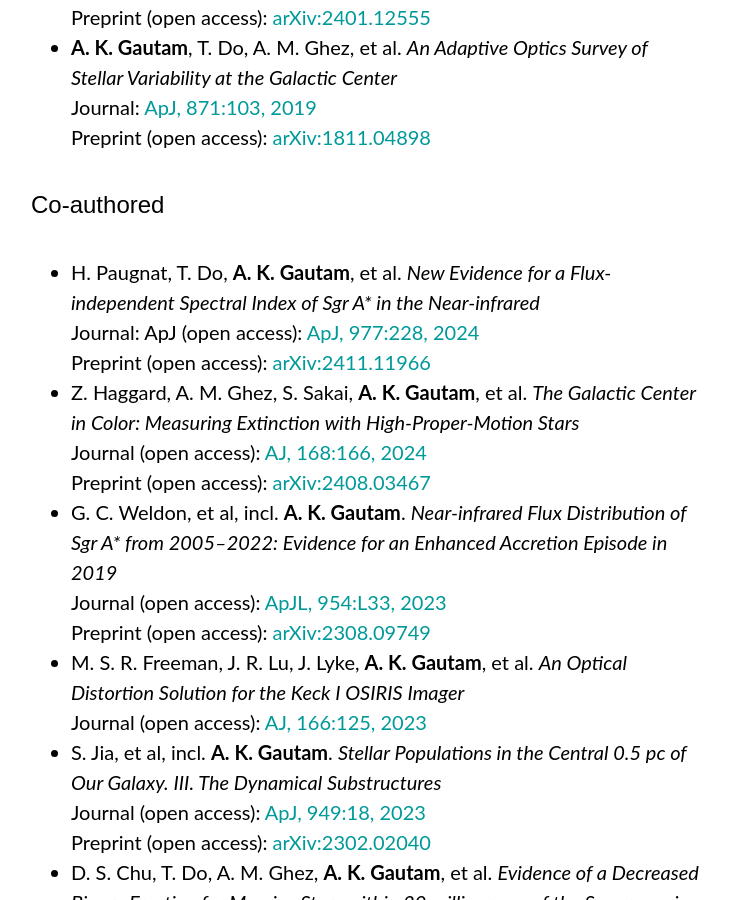
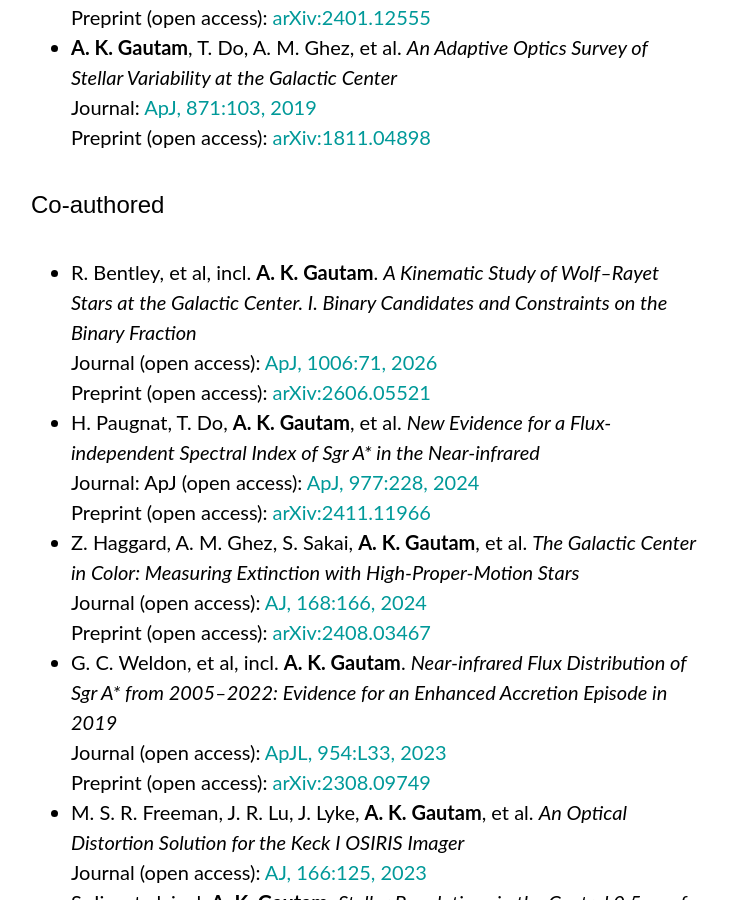
Before and after one commit to abhimat/abhimat.github.io, a Jekyll site: the page built from research/index.md, in a window 1280 px wide and 900 px high, scrolled down 481 px. Shown: the whole window, without its empty margins (273-1003 px from the left). Built offline with Jekyll 4.4.1, drawn with Linux system fonts in a browser that asks for light colours; some web fonts are replaced.

Commit message:
Updated research page

```diff
--- a/research/index.md
+++ b/research/index.md
@@ -11,6 +11,7 @@ title: Research
 * **A. K. Gautam**, T. Do, A. M. Ghez, et al. *An Adaptive Optics Survey of Stellar Variability at the Galactic Center*<br>Journal: [ApJ, 871:103, 2019](https://doi.org/10.3847/1538-4357/aaf103)<br>Preprint (open access): [arXiv:1811.04898](https://arxiv.org/abs/1811.04898)
 
 ### Co-authored
+* R. Bentley, et al, incl. **A. K. Gautam**. *A Kinematic Study of Wolf–Rayet Stars at the Galactic Center. I. Binary Candidates and Constraints on the Binary Fraction*<br>Journal (open access): [ApJ, 1006:71, 2026](https://doi.org/10.3847/1538-4357/ae82d6) <br>Preprint (open access): [arXiv:2606.05521](https://arxiv.org/abs/2606.05521)
 * H. Paugnat, T. Do, **A. K. Gautam**, et al. *New Evidence for a Flux-independent Spectral Index of Sgr A\* in the Near-infrared*<br>Journal: ApJ (open access): [ApJ, 977:228, 2024](https://doi.org/10.3847/1538-4357/ad8ac6) <br>Preprint (open access): [arXiv:2411.11966](https://arxiv.org/abs/2411.11966)
 * Z. Haggard, A. M. Ghez, S. Sakai, **A. K. Gautam**, et al. *The Galactic Center in Color: Measuring Extinction with High-Proper-Motion Stars*<br>Journal (open access): [AJ, 168:166, 2024](https://doi.org/10.3847/1538-3881/ad6cd6) <br>Preprint (open access): [arXiv:2408.03467](https://arxiv.org/abs/2408.03467)
 * G. C. Weldon, et al, incl. **A. K. Gautam**. *Near-infrared Flux Distribution of Sgr A\* from 2005–2022: Evidence for an Enhanced Accretion Episode in 2019*<br>Journal (open access): [ApJL, 954:L33, 2023](https://doi.org/10.3847/2041-8213/acf2f2)<br>Preprint (open access): [arXiv:2308.09749](https://arxiv.org/abs/2308.09749)
```
